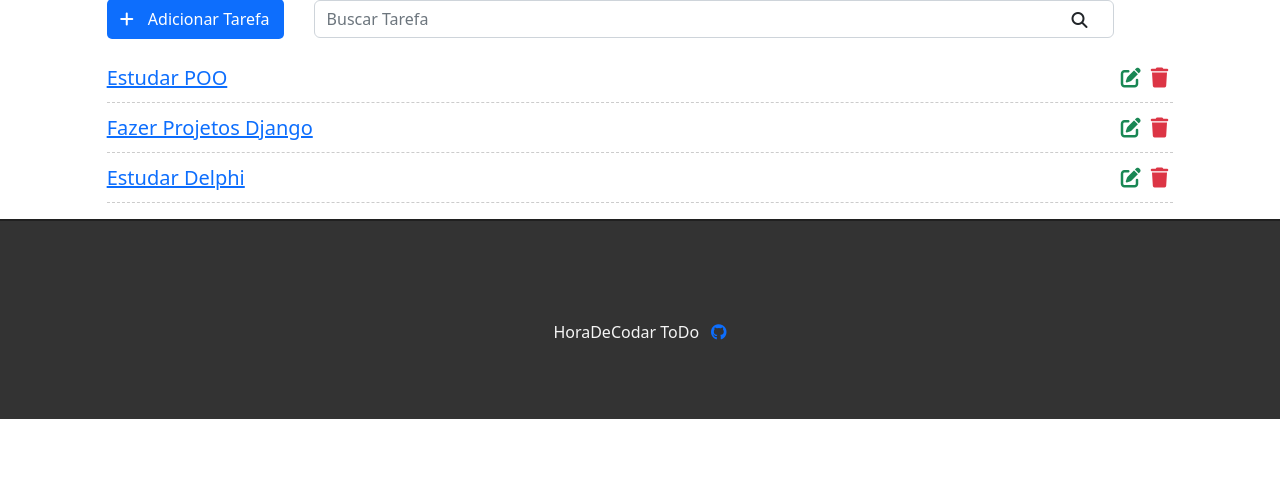
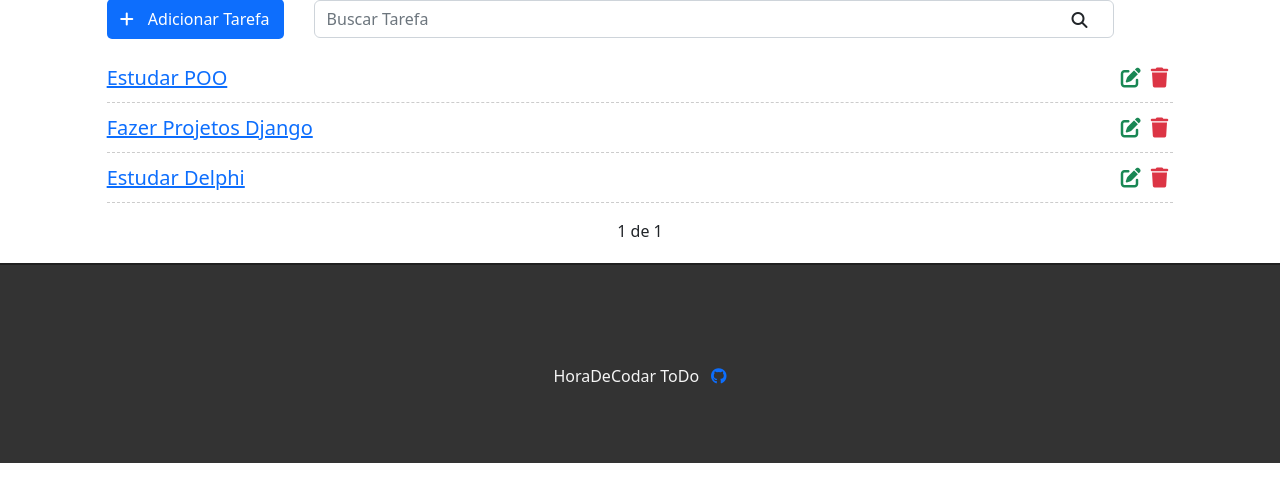
Before and after one commit to TheJoaoVitorio/Project-ToDo, a Django app: page / in a window 1280 px wide. Shown: the part 172-655 px from the top of the page. Run offline with Django 5.2, Linux system fonts and the light colour scheme; data comes from the database, SQL or seed files in the repository; both versions use the stored data as it was after the commit.

Commit message:
paginaçao desenvolvida

```diff
--- a/tasks/static/css/style.css
+++ b/tasks/static/css/style.css
@@ -116,3 +116,19 @@ ul.messages li{
     list-style: none;
 }
 /* Fim Message*/
+
+
+/* Paginacao*/
+.pagination{
+    margin-bottom:20px;
+}
+.step-links{
+    position: relative;
+    margin-left: auto;
+    margin-right: auto;
+}
+.step-links .current-page{
+    margin-left: 5px;
+    margin-right: 5px;
+}
+/**/
--- a/tasks/static/js/scripts.js
+++ b/tasks/static/js/scripts.js
@@ -1 +1,14 @@
-console.log('Funcionou Meu Nobre')
+$(document).ready(function(){
+    var deleteBtn = $('.delete-btn');
+
+    $(deleteBtn).on('click',function(e){
+        e.preventDefault();
+
+        var delLink= $(this).attr('href');
+        var result = confirm('Quer Deletar esta Tarefa?');
+
+        if (result){
+            window.location.href = delLink;
+        }
+    });
+});
--- a/tasks/templates/tasks/list.html
+++ b/tasks/templates/tasks/list.html
@@ -25,11 +25,24 @@
         {% for task in tasks %}
         <li class="task-item">
             <span><a href="/task/{{task.id}}"> {{task.title}} </a></span>
-            <a href="deletetask/{{task.id}}"><span><i class="fas fa-trash"></i></span></a>
+            <a class="delete-btn" href="deletetask/{{task.id}}"><span><i class="fas fa-trash"></i></span></a>
             <a href="edittask/{{task.id}} "><span><i class="fas fa-edit"></i></span></a>
         </li>
         {% endfor %}
     </ul>
+    <div class="pagination">
+        <span class="step-links">
+            {% if tasks.has_previous %}
+                <a href="?page={{ tasks.previous_page_number }}"> <i class="fas fa-arrow-left"></i> </a>
+            {% endif %}
+            <span class="current-page">
+                {{tasks.number}} de {{tasks.paginator.num_pages}}
+            </span>
+            {% if tasks.has_next %}
+                <a href="?page={{ tasks.next_page_number }}"> <i class="fas fa-arrow-right"></i> </a>
+            {% endif %}
+        </span>
+    </div>
 </div>
 
 {% endblock %}
--- a/tasks/views.py
+++ b/tasks/views.py
@@ -1,6 +1,7 @@
 from django.shortcuts import render,get_object_or_404,redirect
 from django.http import HttpResponse
 from django.contrib import messages
+from django.core.paginator import Paginator
 
 from .models import Task
 from .forms import TaskForm
@@ -15,7 +16,11 @@ def SeuNome(request,name):
 
 # Views do ToDo
 def taskList(request):
-    tasks = Task.objects.all().order_by('-created_at')
+    tasks_list = Task.objects.all().order_by('-created_at')
+    paginator = Paginator(tasks_list, 3)
+    page = request.GET.get('page')
+
+    tasks = paginator.get_page(page)
     return render (request,'tasks/list.html',{'tasks':tasks})
 
 def taskView(request,id):
@@ -45,7 +50,7 @@ def editTask(request,id):
         form = TaskForm(request.POST,instance=task)
         if (form.is_valid()):
             task.save()
-            messages.info(request,'Tarefa Editada com Sucesso! ')
+            messages.info(request,'Tarefa Editada com Sucesso!')
             return redirect ('/')
         else:
             return render(request,'tasks/edittask.html',{'form':form , 'task':task})
```
Also changed, not shown: db.sqlite3.
